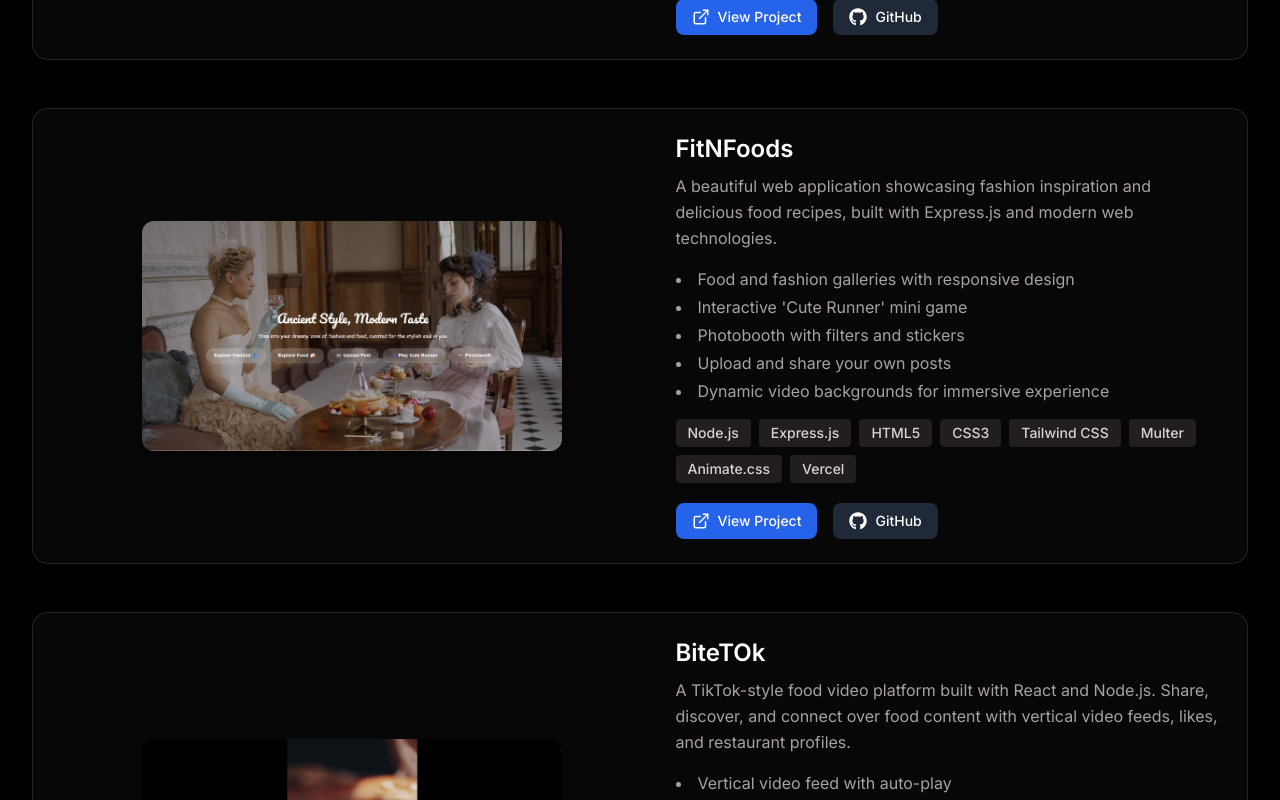
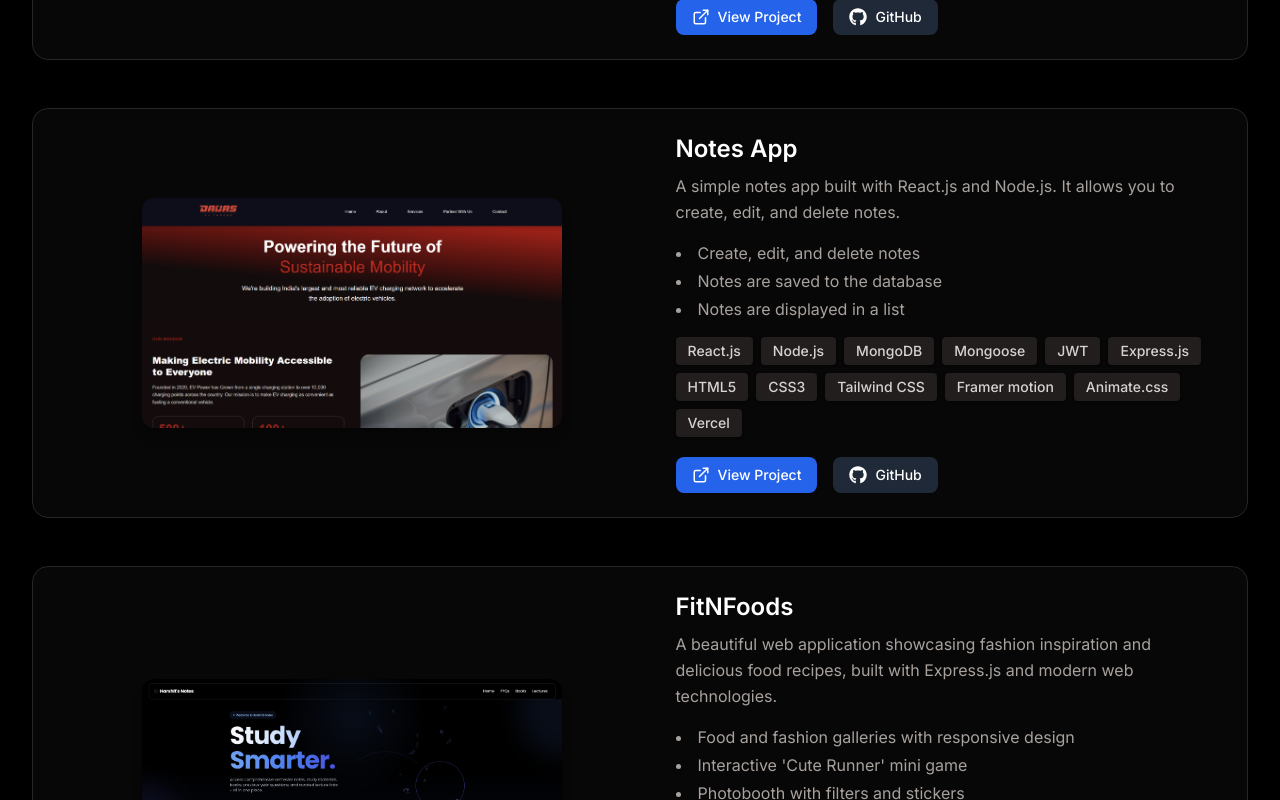
Before and after one commit to Harshitt23/My_PortFolio-, a React (Create React App) app: page / in a window 1280 px wide. Shown: the part 3340-4140 px from the top of the page. Built offline with nearby package versions, Linux system fonts and the light colour scheme.

Commit message:
Project Added

```diff
--- a/src/constants/index.js
+++ b/src/constants/index.js
@@ -2,6 +2,7 @@ import project1 from "../assets/projects/project-1.png";
 import project2 from "../assets/projects/project-2.png";
 import project3 from "../assets/projects/project-3.png";
 import project4 from "../assets/projects/project-4.png";
+import project5 from "../assets/projects/project-5.png";
 
 export const HERO_CONTENT = `A passionate Full Stack Developer specializing in the MERN stack and Next.js. I love crafting scalable, high-performance web applications that deliver seamless user experiences. With hands-on experience in React.js, Next.js, Node.js, and MongoDB, I focus on building clean, efficient, and production-ready solutions. I also have solid knowledge of System Design and DevOps, and I’m deeply interested in exploring the world of Web3 and decentralized technologies.`;
 
@@ -41,8 +42,22 @@ export const PROJECTS = [
     live: "https://ai-summarizer-gvvduccbr-harshitt23s-projects.vercel.app",
 },
 {
+  title: "Notes App",
+  image: project4,
+  description:
+    "A simple notes app built with React.js and Node.js. It allows you to create, edit, and delete notes.",
+  keyFeatures: [
+    "Create, edit, and delete notes",
+    "Notes are saved to the database",
+    "Notes are displayed in a list",
+  ],
+  technologies: ["React.js", "Node.js", "MongoDB", "Mongoose", "JWT", "Express.js", "HTML5", "CSS3", "Tailwind CSS", "Framer motion", "Animate.css", "Vercel"],
+  github: "https://github.com/Harshitt23/Notes-App",
+  live: "https://notes-app-harshitt23s-projects.vercel.app",
+},
+{
     title: "FitNFoods",
-    image: project1,
+    image: project5,
     description:
       "A beautiful web application showcasing fashion inspiration and delicious food recipes, built with Express.js and modern web technologies.",
     keyFeatures: [
```
Also changed, not shown: src/assets/projects/project-5.png (added).
